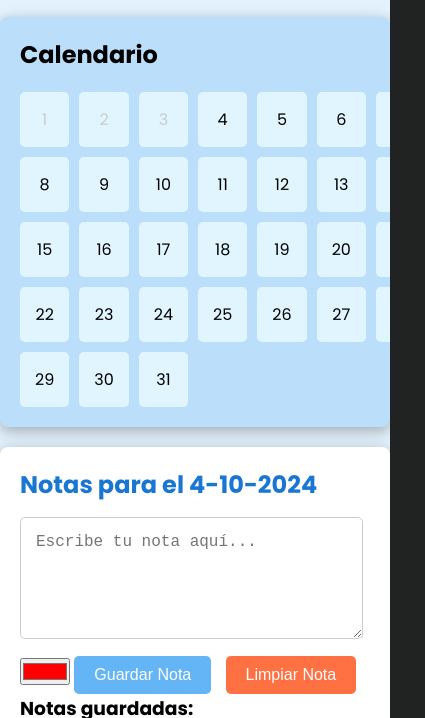
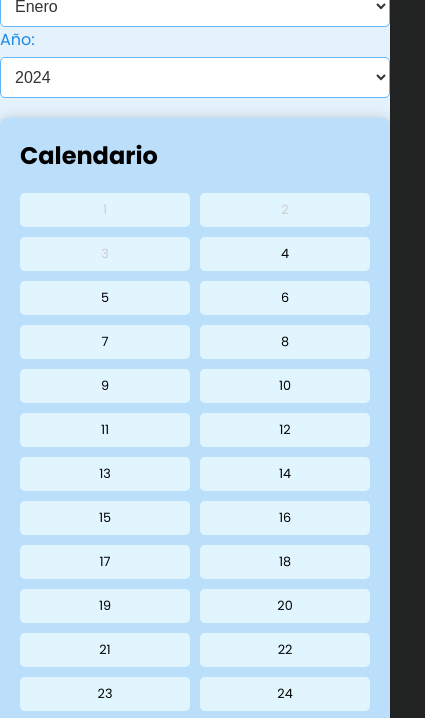
Before and after one commit to RonaldArc503/Finance_system, a plain HTML site: page agenda.html in a window 390 px wide. Shown: the part 92-810 px from the top of the page, 425 px wide, since content can reach past the window. Drawn offline with Linux system fonts and the light colour scheme.

Commit message:
Cambios de responsive,

```diff
--- a/css/style_agenda.css
+++ b/css/style_agenda.css
@@ -9,7 +9,6 @@ body {
     box-shadow: 0 4px 15px rgba(0, 0, 0, 0.3);
     padding: 20px;
     margin: 20px 0;
-    margin-top: 20px;
 }
 
 .calendar {
@@ -56,6 +55,7 @@ body {
     justify-content: center;
     align-items: center;
     margin-bottom: 20px;
+    flex-wrap: wrap; /* Allow wrapping on smaller screens */
 }
 
 .selectors label {
@@ -76,7 +76,6 @@ body {
 
 .selectors select:focus {
     border-color: #1e88e5; /* Color del borde cuando está enfocado */
-    outline: none;
 }
 
 /* Sección de notas */
@@ -107,7 +106,6 @@ textarea {
 
 textarea:focus {
     border-color: #64b5f6; /* Color del borde al estar enfocado */
-    outline: none;
 }
 
 /* Botones */
@@ -166,7 +164,6 @@ button:disabled {
     vertical-align: middle; /* Align with the text */
 }
 
-
 /* style_agenda.css or a separate CSS file */
 .day {
     position: relative; /* Needed for absolute positioning of the note */
@@ -183,3 +180,73 @@ button:disabled {
     width: 100%; /* Make it fit within the day cell */
     box-shadow: 0 1px 3px rgba(0,0,0,0.3); /* Add shadow for better visibility */
 }
+
+/* Media Queries for Responsive Design */
+@media (max-width: 768px) {
+    .calendar {
+        grid-template-columns: repeat(3, 1fr); /* 3 columns for tablets and small screens */
+    }
+
+    .selectors {
+        flex-direction: column; /* Stack selectors vertically */
+        align-items: flex-start; /* Align left */
+    }
+
+    .selectors label {
+        margin-bottom: 5px; /* Add some space between label and select */
+    }
+
+    .selectors select {
+        width: 100%; /* Make selectors full width */
+    }
+
+    .calendar div {
+        font-size: 0.9rem; /* Slightly smaller font size for mobile */
+        padding: 10px; /* Adjust padding */
+    }
+
+    .note-section h2 {
+        font-size: 1.25rem; /* Smaller title font for mobile */
+    }
+
+    textarea {
+        font-size: 0.9rem; /* Smaller font size for text areas */
+    }
+
+    button {
+        font-size: 0.9rem; /* Smaller button font size */
+        padding: 8px 15px; /* Adjust button padding */
+    }
+
+    #saved-notes div {
+        font-size: 0.9rem; /* Smaller font size for saved notes */
+    }
+}
+
+@media (max-width: 480px) {
+    .calendar {
+        grid-template-columns: repeat(2, 1fr); /* 2 columns for small screens */
+    }
+
+    .calendar div {
+        font-size: 0.8rem; /* Even smaller font size for very small screens */
+        padding: 8px; /* Further adjust padding */
+    }
+
+    .note-section h2 {
+        font-size: 1.1rem; /* Smaller title font for very small screens */
+    }
+
+    textarea {
+        font-size: 0.8rem; /* Smaller font size for text areas */
+    }
+
+    button {
+        font-size: 0.8rem; /* Smaller button font size */
+        padding: 7px 12px; /* Further adjust button padding */
+    }
+
+    #saved-notes div {
+        font-size: 0.8rem; /* Smaller font size for saved notes */
+    }
+}
```
